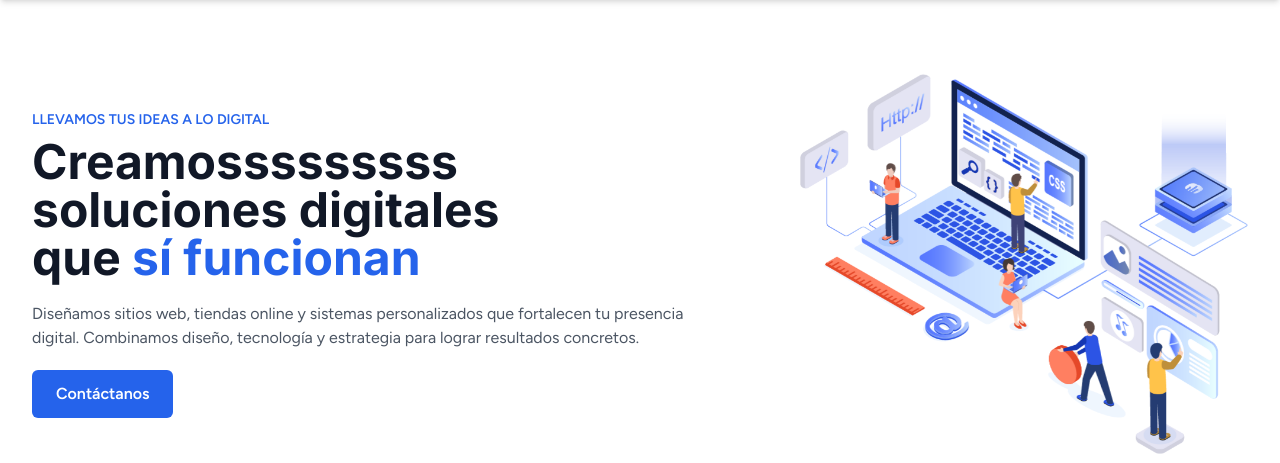
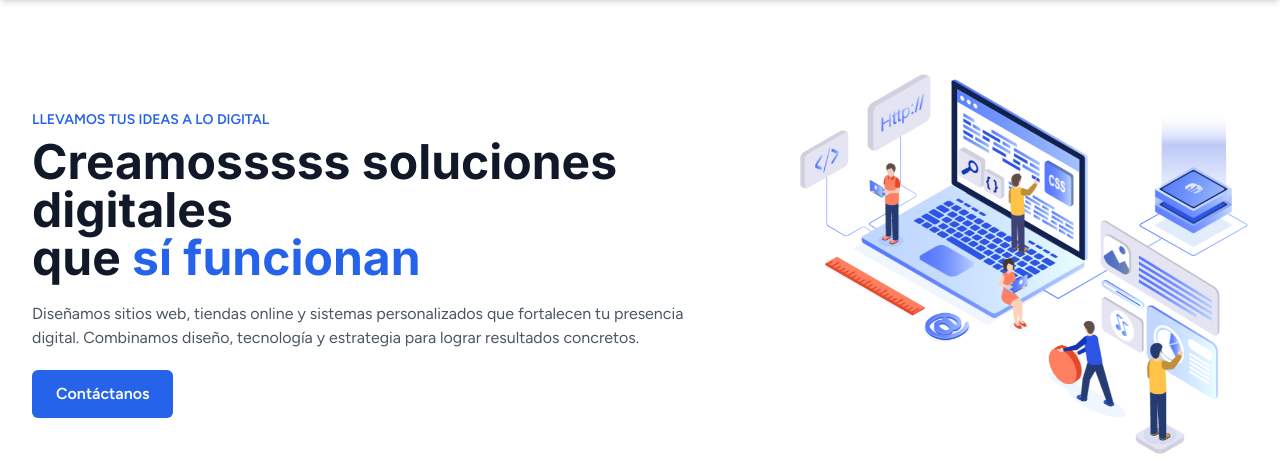
Before and after one commit to AIZENCODE/bluebox, a Laravel app: page / in a window 1280 px wide. Shown: the part 64-527 px from the top of the page. Run offline with Laravel 12, Linux system fonts and the light colour scheme; style sheets or scripts are compiled from the project's sources; some libraries are stand-ins or nearby versions.

Commit message:
laptop empresa: nuevo cambio

```diff
--- a/resources/views/client/index.blade.php
+++ b/resources/views/client/index.blade.php
@@ -40,7 +40,7 @@
 
                 <div class="grid gap-5">
                     <h1 class="text-5xl font-bold text-gray-900">
-                        Creamosssssssss soluciones digitales <br> que <span class="text-blue-600 ">sí funcionan</span>
+                        Creamosssss soluciones digitales <br> que <span class="text-blue-600 ">sí funcionan</span>
                     </h1>
                     <p class="text-gray-600 text-md">
                         Diseñamos sitios web, tiendas online y sistemas personalizados que fortalecen tu presencia
```
